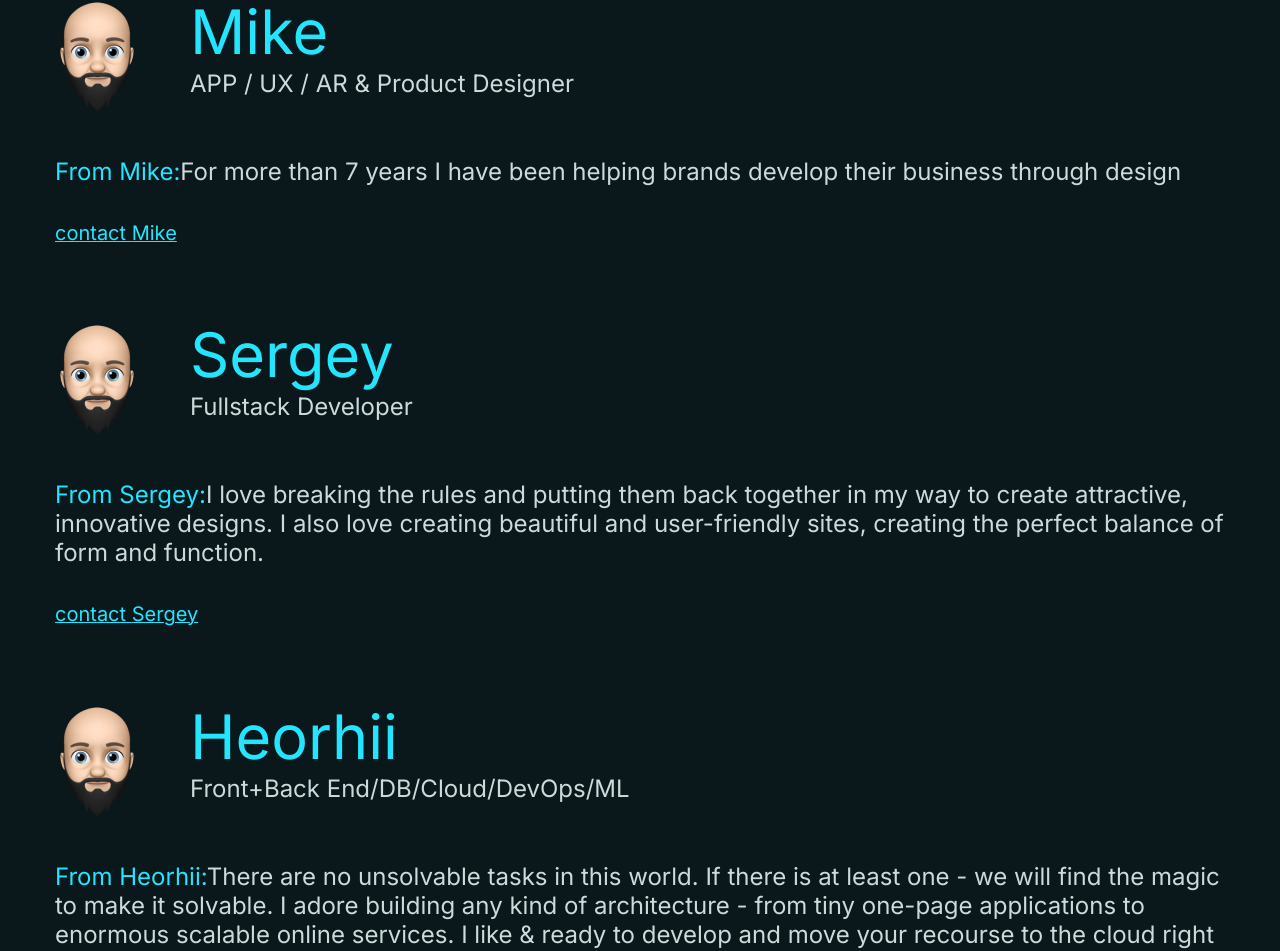
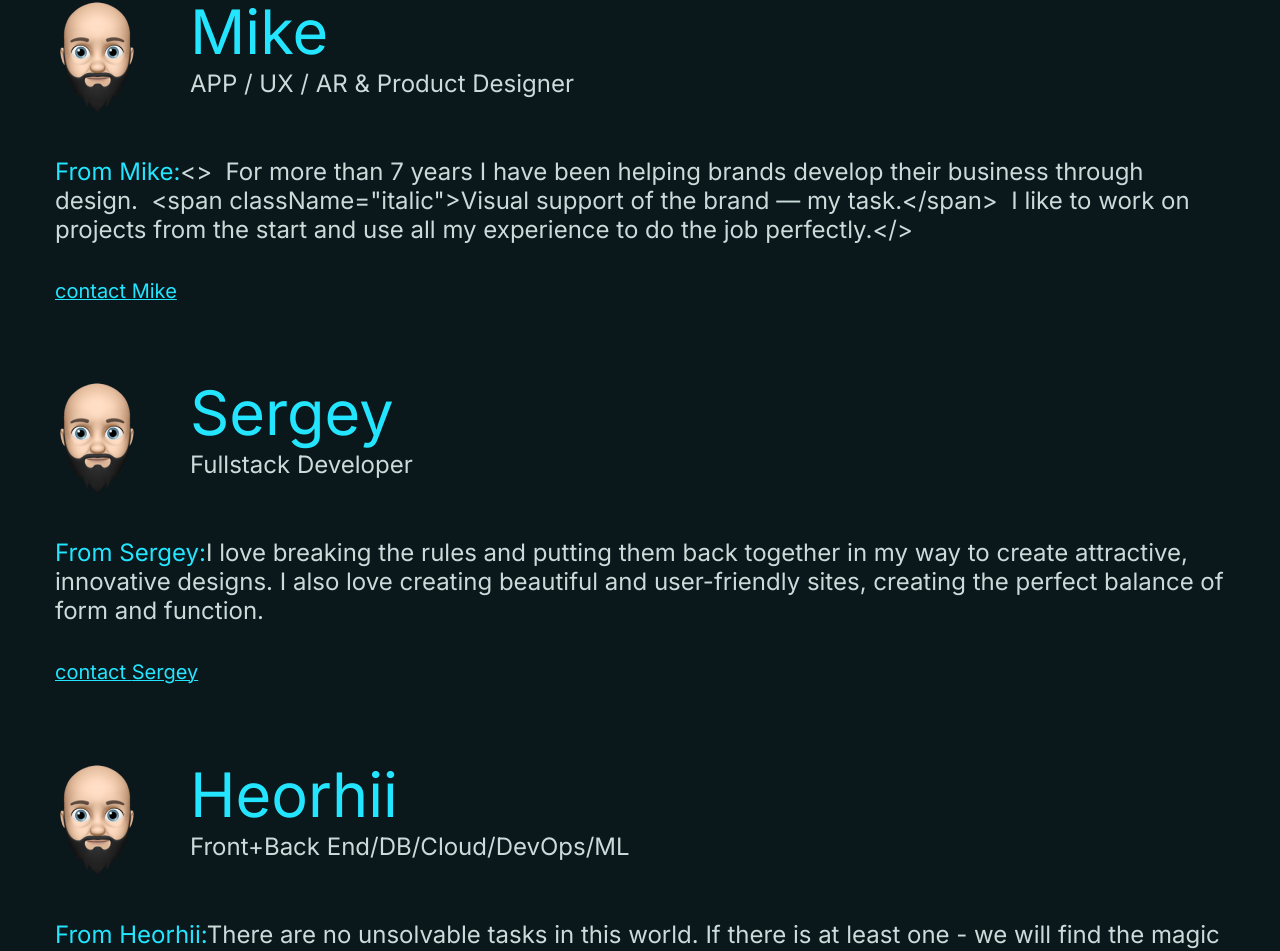
Before and after one commit to MajesticBay/majestic-bay, a React (Create React App) app: page / in a window 1280 px wide. Shown: the part 2855-3806 px from the top of the page. Built offline with nearby package versions, Linux system fonts and the light colour scheme.

Commit message:
Try fixing a bug with a string with About info not being rendered properly.

```diff
--- a/src/components/OurTeam.js
+++ b/src/components/OurTeam.js
@@ -6,7 +6,7 @@ export const OurTeam = () => {
         {
             name: "Mike",
             position: "APP / UX / AR & Product Designer",
-            about: "For more than 7 years I have been helping brands develop their business through design",
+            about: "<>\u00A0 For more than 7 years I have been helping brands develop their business through design.\u00A0 <span className=\"italic\">Visual support of the brand — my task.</span> \u00A0I like to work on projects from the start and use all my experience to do the job perfectly.</>",
             quoteAbout: "Mike — is the best designer on both sides of the ocean (smiley face)",
             img: mike
         },
```
